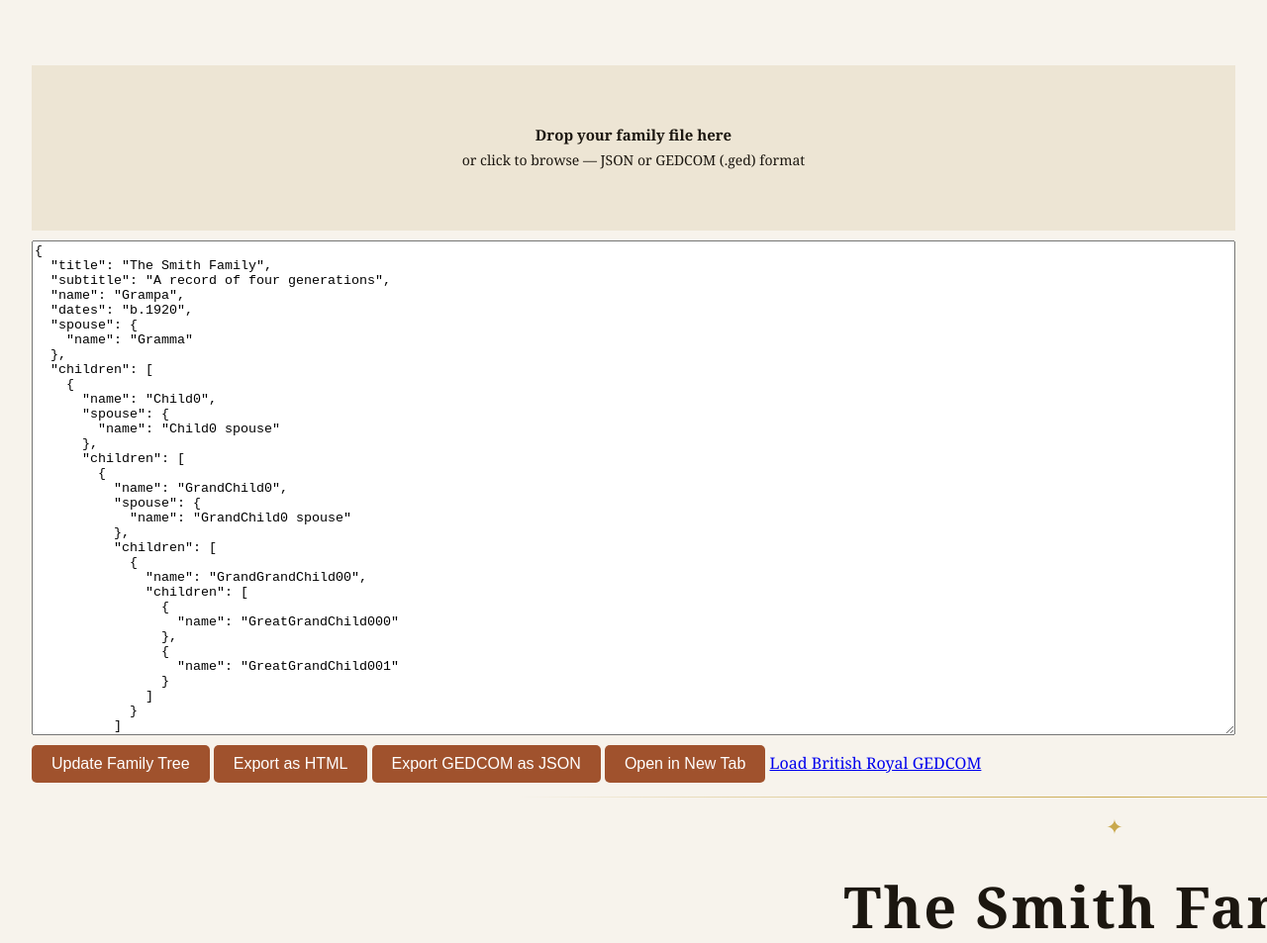
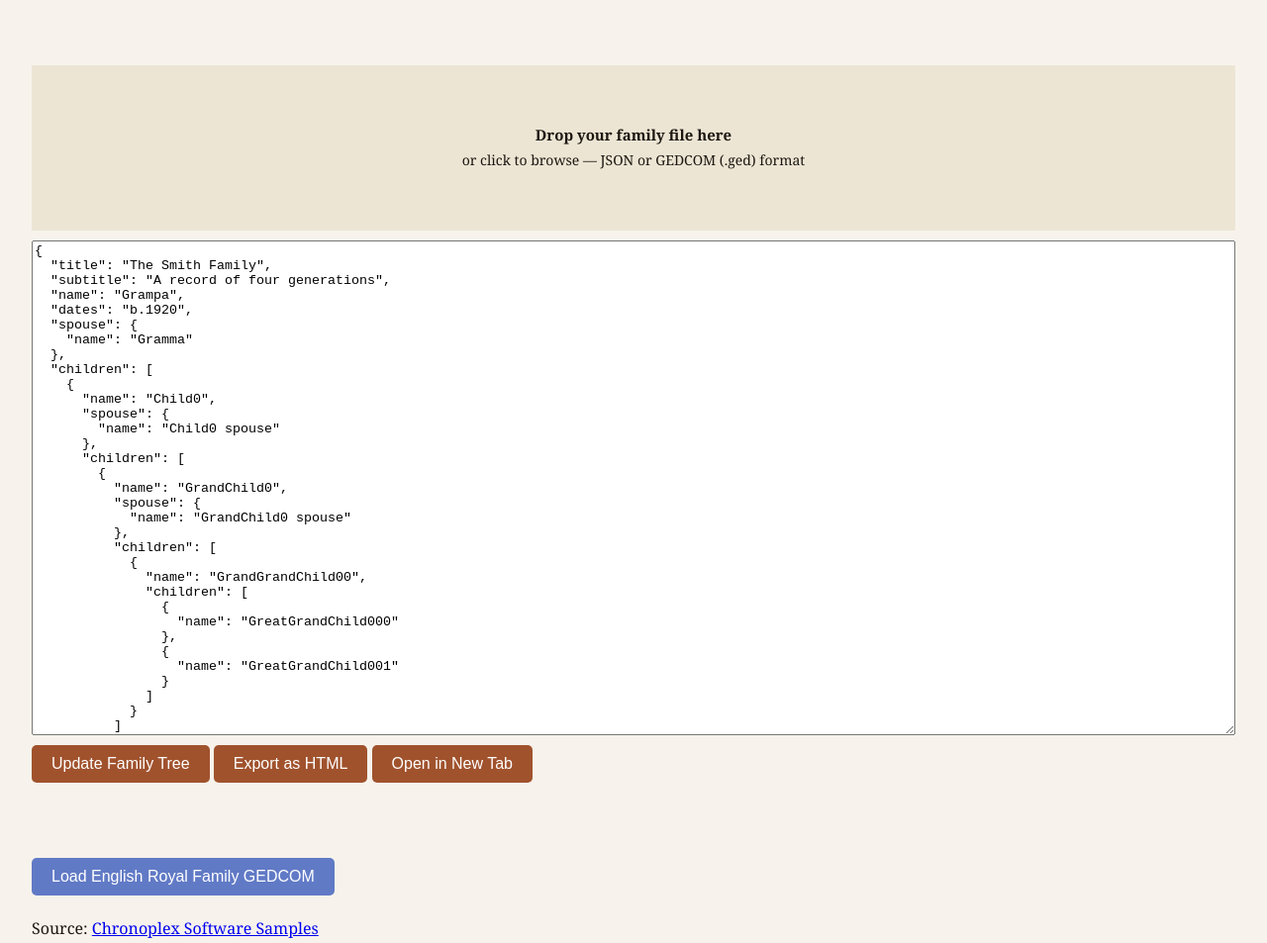
Before and after one commit to nyura123/family-tree-maker, a plain HTML site: page family_tree_to_html.html in a window 1280 px wide. Shown: the top 953 px of the page at 99% size. Drawn offline with Linux system fonts and the light colour scheme.

Commit message:
download hosted british royals ged

```diff
--- a/family_tree_to_html.html
+++ b/family_tree_to_html.html
@@ -24,6 +24,7 @@
         --spouse-lighten-pcnt: 40%;
         --border-radius: 7px;
         --family-node-height: 150px;
+        --royal-blue: #617ac6;
       }
 
       #drop-zone {
@@ -68,6 +69,10 @@
         border: none;
         border-radius: 5px;
         cursor: pointer;
+      }
+
+      .royal-blue {
+        background-color: var(--royal-blue);
       }
 
       body {
@@ -169,6 +174,11 @@
         align-items: flex-start;
         /* gap: 10px; */
       }
+
+      /* alternate background colors for siblings children */
+      /* .siblings > div:nth-child(odd) {
+        background-color: color-mix(in srgb, var(--cream), white 40%); */
+      /* } */
 
       /* vertical line above child - doesn't work so commented out. see family-node ::after instead*/
       /* the rendered ::after is invisible, maybe z-index issues */
@@ -1185,9 +1195,13 @@
 
     <button onclick="updateFamilyTree()">Update Family Tree</button>
     <button onclick="exportAsHtml()">Export as HTML</button>
-    <button onclick="exportGedcomAsJson()">Export GEDCOM as JSON</button>
+    <!-- <button onclick="exportGedcomAsJson()">Export GEDCOM as JSON</button> -->
     <button onclick="openHTMLInNewTab()">Open in New Tab</button>
-    <a href="https://chronoplexsoftware.com/myfamilytree/samples/The English and British Kings and Queens.ged" target="_blank">Load British Royal GEDCOM</a>
+    <br><br>
+    <br><br>
+    <button class="royal-blue" onclick="loadEnglishRoyalFamilyGedcom()">Load English Royal Family GEDCOM</button>
+    <br><br>
+    Source: <a href="https://chronoplexsoftware.com/myfamilytree/samples/index.htm" target="_blank">Chronoplex Software Samples</a>
     <script>
       // handle file drag and drop for the drop zone
       const dropZone = document.getElementById("drop-zone");
@@ -1341,6 +1355,21 @@
         const url = URL.createObjectURL(blob);
         window.open(url, "_blank");
       }
+
+      async function loadEnglishRoyalFamilyGedcom() {
+        const gedcomUrl = "https://family-tree-maker.wisp.place/english_royals.ged";
+        try {
+          const response = await fetch(gedcomUrl);
+          if (!response.ok) {
+            throw new Error("Network response was not ok: " + [response.statusText, response.status].filter(Boolean).join(" "));
+          }
+          const text = await response.text();
+          document.getElementById("family-json-input").value = text;
+          updateFamilyTree(true);
+        } catch (error) {
+          alert("Error loading GEDCOM file: " + error.message);
+        }
+      }
     </script>
     <div id="family-tree-container"></div>
     <script>
```
